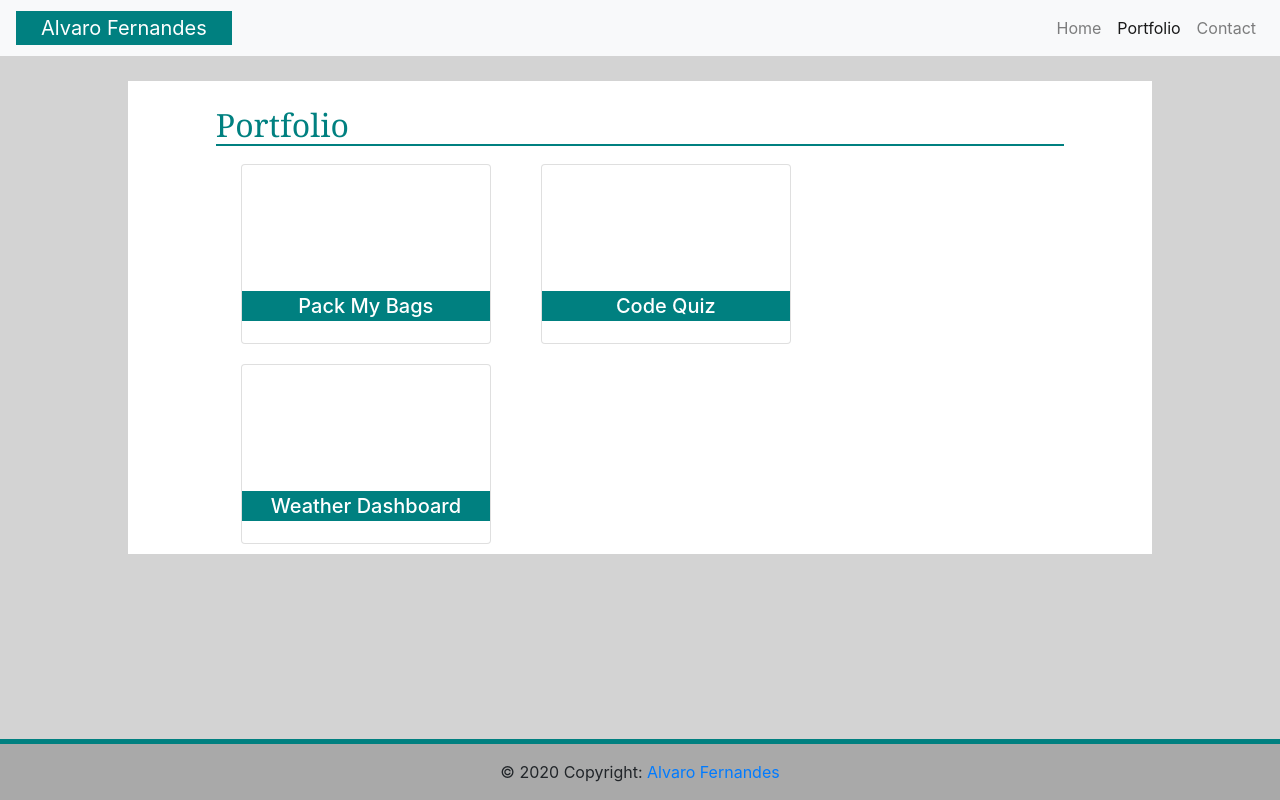
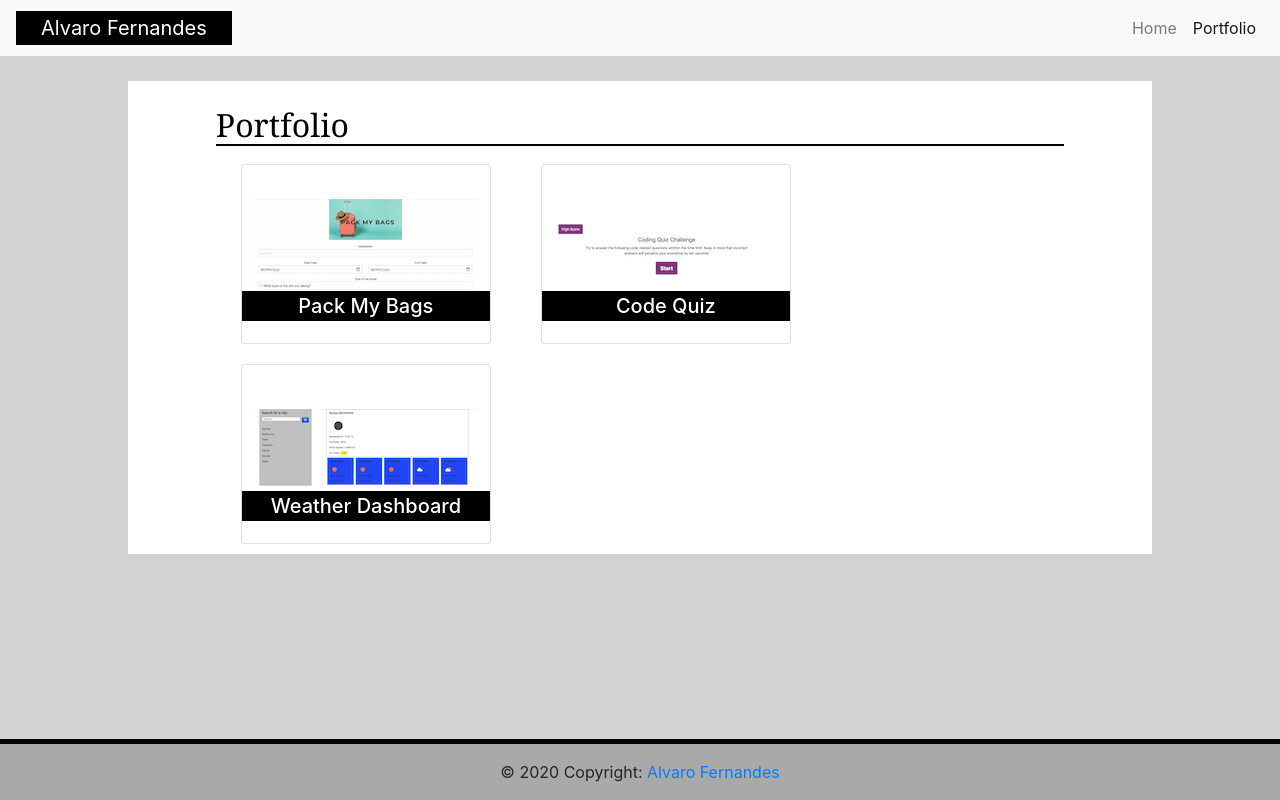
Before and after one commit to AlvaroFernandes/ResponsivePortfolio, a plain HTML site: page portfolio.html in a window 1280 px wide. Drawn offline with nearby package versions, Linux system fonts and the light colour scheme.

Commit message:
add img, and alter css.

```diff
--- a/assets/style.css
+++ b/assets/style.css
@@ -3,7 +3,7 @@ body {
 }
 
 .navbar-brand {
-    background-color: teal;
+    background-color: black;
     padding: 2px 25px;
     color: white !important;
 }
@@ -16,8 +16,8 @@ body {
 
 .conteiner h2 {
     font-family: Georgia, 'Times New Roman', Times, serif;
-    color: teal;
-    border-bottom: teal 2px solid;
+    color: black;
+    border-bottom: black 2px solid;
     padding-top: 25px;
 }
 
@@ -39,24 +39,16 @@ img {
     position: relative;
 }
 
-#worldGame {
-    background: url(../assets/img/worldGame.png) no-repeat center;
+#project-1 {
+    background: url(../assets/img/packMyBags.png) no-repeat center;
 }
 
-#rpgGame {
-    background: url(../assets/img/rpgGame.jpeg) no-repeat center;
+#weather-dashboard {
+    background: url(../assets/img/weatherDashboard.png) no-repeat center;
 }
 
-#triviaGame {
-    background: url(../assets/img/triviaGame.jpeg) no-repeat center;
-}
-
-#infoWidget {
-    background: url(../assets/img/infoWidget.jpeg) no-repeat center;
-}
-
-#rpsGame {
-    background: url(../assets/img/rpsGame.png) no-repeat center;
+#code-quiz {
+    background: url(../assets/img/codeQuiz.png) no-repeat center;
 }
 
 .card-body {
@@ -66,7 +58,7 @@ img {
 
 .card-title {
     width: 100%;
-    background-color: teal;
+    background-color: black;
     position: absolute;
     bottom: 10px;
     text-align: center;
@@ -82,8 +74,18 @@ form {
     padding-bottom: 20px;
 }
 
+.links a {
+    color: black;
+    font-size: 25px;
+    padding: 15px;
+}
+
+.links a:hover {
+    color: teal;
+}
+
 footer {
-    border-top: 5px teal solid;
+    border-top: 5px black solid;
     background-color: darkgrey;
 }
 
--- a/portfolio.html
+++ b/portfolio.html
@@ -7,6 +7,7 @@
     <title>Portfolio</title>
     <!-- css files -->
     <link rel="stylesheet" href="https://stackpath.bootstrapcdn.com/bootstrap/4.5.0/css/bootstrap.min.css" integrity="sha384-9aIt2nRpC12Uk9gS9baDl411NQApFmC26EwAOH8WgZl5MYYxFfc+NcPb1dKGj7Sk" crossorigin="anonymous">
+    <link href="https://maxcdn.bootstrapcdn.com/font-awesome/4.2.0/css/font-awesome.min.css" rel="stylesheet">
     <link rel="stylesheet" href="assets/style.css">
     <!-- js files -->
     <script src="https://code.jquery.com/jquery-3.5.1.slim.min.js" integrity="sha384-DfXdz2htPH0lsSSs5nCTpuj/zy4C+OGpamoFVy38MVBnE+IbbVYUew+OrCXaRkfj" crossorigin="anonymous"></script>
@@ -29,9 +30,9 @@
                 <li class="nav-item active">
                     <a class="nav-link" href="#">Portfolio <span class="sr-only">(current)</span></a>
                 </li>
-                <li class="nav-item">
+                <!-- <li class="nav-item">
                     <a class="nav-link" href="contact.html">Contact</a>
-                </li>
+                </li> -->
             </ul>
         </div>
     </nav>
```
Also changed, not shown: index.html (+5 -5 lines), assets/img/alvaro.jpeg (added), assets/img/codeQuiz.png (added), assets/img/infoWidget.jpeg (deleted), assets/img/packMyBags.png (added), assets/img/rpgGame.jpeg (deleted), assets/img/rpsGame.png (deleted), assets/img/triviaGame.jpeg (deleted), assets/img/weatherDashboard.png (added), assets/img/worldGame.png (deleted), 1 other file.
